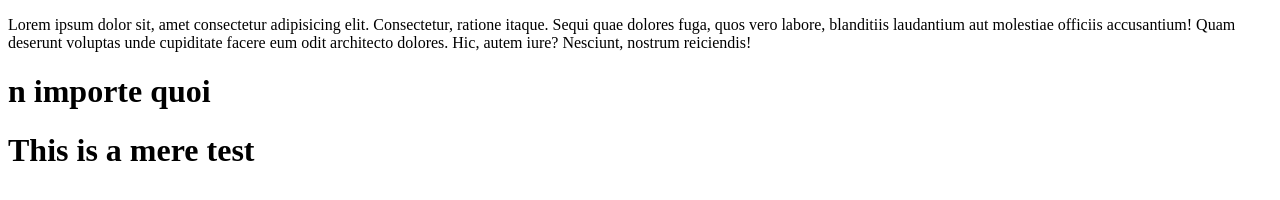
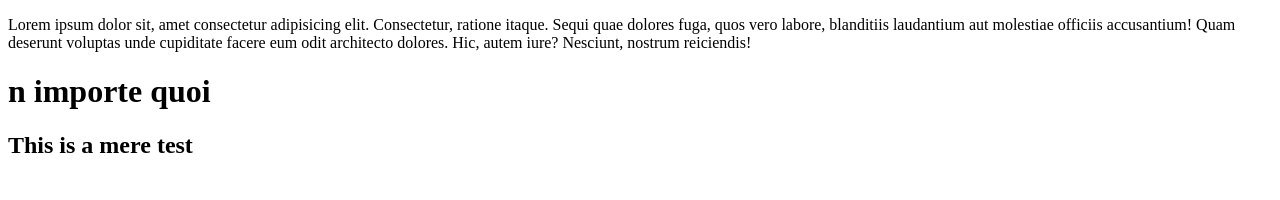
Before and after one commit to hanaelle/kabibi-food, a plain HTML site: page index.html in a window 1280 px wide. Drawn offline with Linux system fonts and the light colour scheme.

Commit message:
fixed header 2

```diff
--- a/index.html
+++ b/index.html
@@ -14,7 +14,7 @@
         <p>Lorem ipsum dolor sit, amet consectetur adipisicing elit. Consectetur, ratione itaque. Sequi quae dolores fuga, quos vero labore, blanditiis laudantium aut molestiae officiis accusantium!
             Quam deserunt voluptas unde cupiditate facere eum odit architecto dolores. Hic, autem iure? Nesciunt, nostrum reiciendis!</p>
             <h1>n importe quoi </h1>
-            <h1>This is a mere test</h1>
+            <h2>This is a mere test</h2>
     </main>
 </body>
 </html>
```
